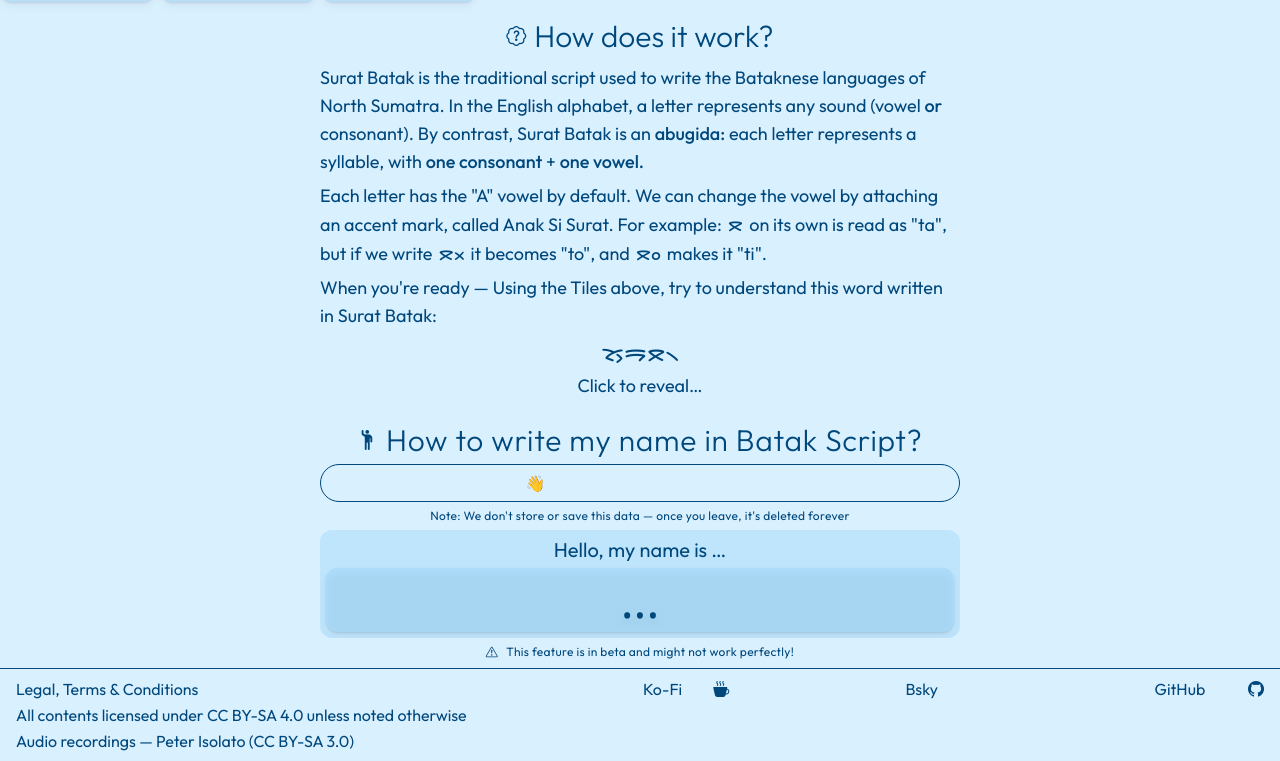
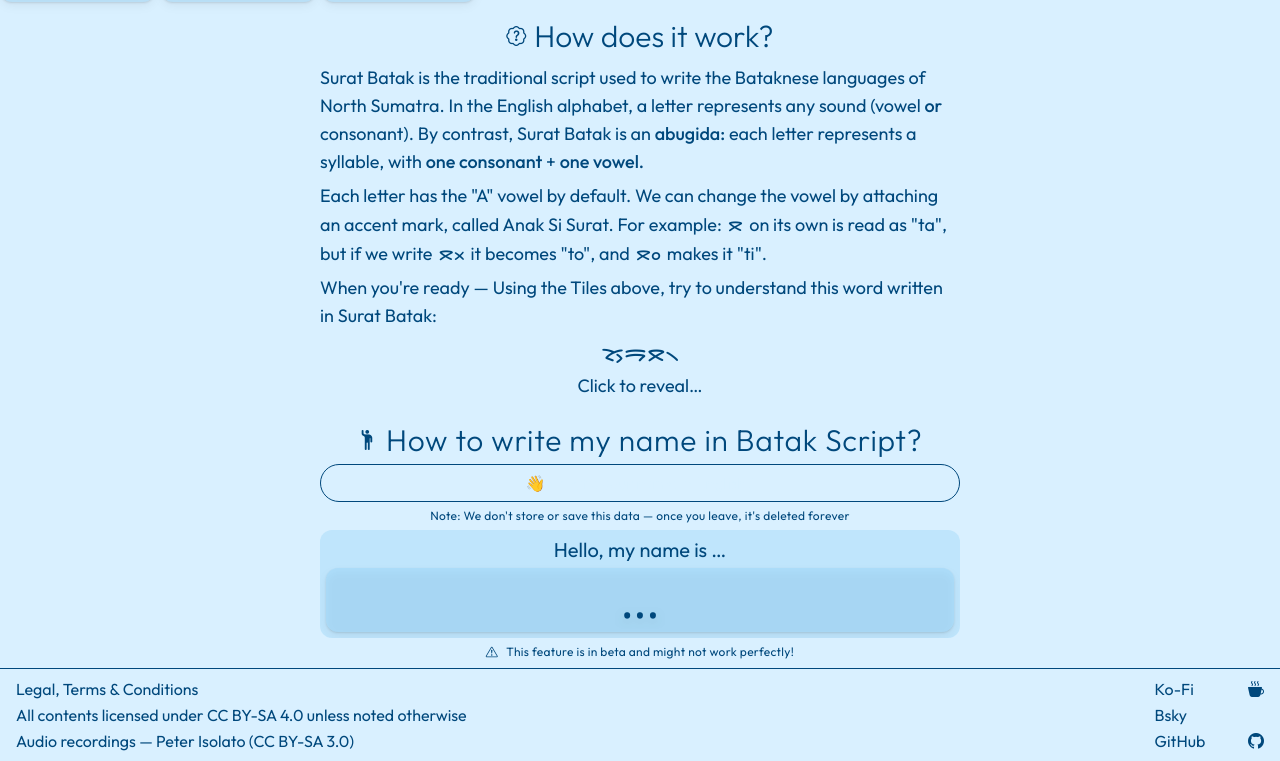
Before and after one commit to matthew-mcewen/surat, a Next.js app in the folder surat/: page / in a window 1280 px wide. Shown: the part 611-1372 px from the top of the page. Built offline with nearby package versions, Linux system fonts and the light colour scheme.

Commit message:
footer format

```diff
--- a/surat/src/app/page.js
+++ b/surat/src/app/page.js
@@ -65,6 +65,7 @@ export function Footer() {
                     <p>All contents licensed under CC BY-SA 4.0 unless noted otherwise</p>
                     <p>Audio recordings &mdash; Peter Isolato (CC BY-SA 3.0)</p>
                 </div>
+                <div className={"flex flex-col gap-0.5 justify-self-end"}>
                     <Link href={"https://ko-fi.com/batak"} className={"grid grid-cols-2 gap-x-2"}>
                         <p>Ko-Fi</p>
                         <i className={"bi-cup-hot-fill justify-self-end"}/>
@@ -77,6 +78,7 @@ export function Footer() {
                         <p>GitHub</p>
                         <i className={"bi-github justify-self-end"}/>
                     </Link>
+                </div>
             </footer>
         </>
     )
```
Lines whose indentation alone changed are shown as unchanged.
